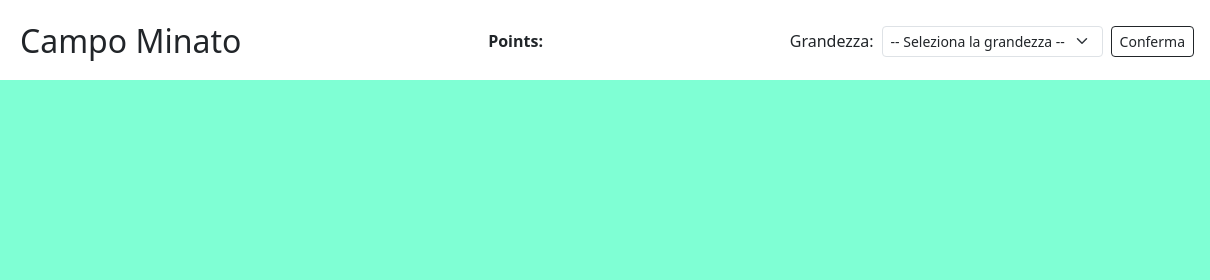
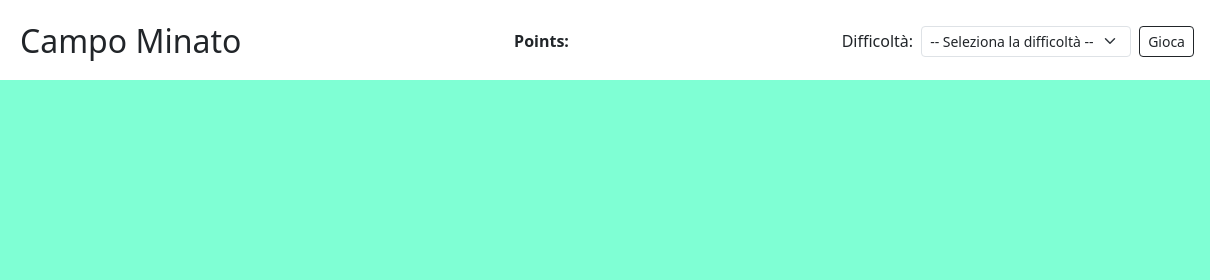
Before and after one commit to giamaf/js-campominato-dom, a plain HTML site: page index.html in a window 1280 px wide. Shown: the top 280 px of the page, 70-1280 px from the left. Drawn offline with nearby package versions, Linux system fonts and the light colour scheme.

Commit message:
added html's fixes

```diff
--- a/index.html
+++ b/index.html
@@ -44,14 +44,14 @@
             <nav class="header-right">
                 <div class="col-auto">
                     <form class="form gap-2">
-                        <label for="range-select" class="col-form-label">Grandezza:</label>
+                        <label for="range-select" class="col-form-label">Difficoltà:</label>
                         <select class="form-select form-select-sm" id="range-select" aria-label="Small select example">
-                            <option value="0" selected>-- Seleziona la grandezza --</option>
-                            <option value="7">Piccola</option>
-                            <option value="9">Media</option>
-                            <option value="10">Grande</option>
+                            <option value="0" selected>-- Seleziona la difficoltà --</option>
+                            <option value="10">Facile</option>
+                            <option value="9">Medio</option>
+                            <option value="7">Difficile</option>
                         </select>
-                        <button type="button" id="confirm-button" class="btn btn-outline-dark btn-sm">Conferma</button>
+                        <button type="button" id="confirm-button" class="btn btn-outline-dark btn-sm">Gioca</button>
                     </form>
                 </div>
             </nav>
```
